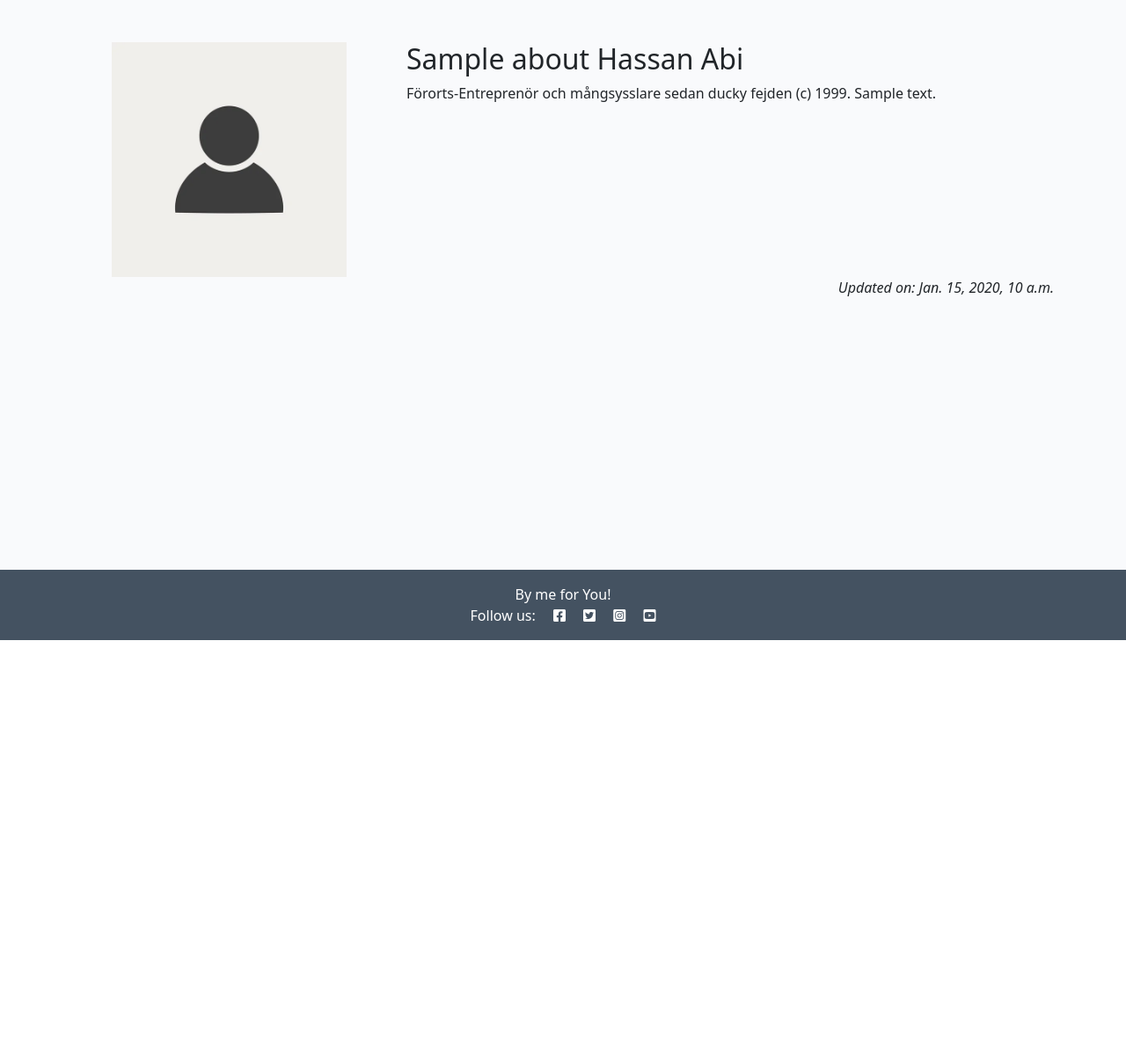
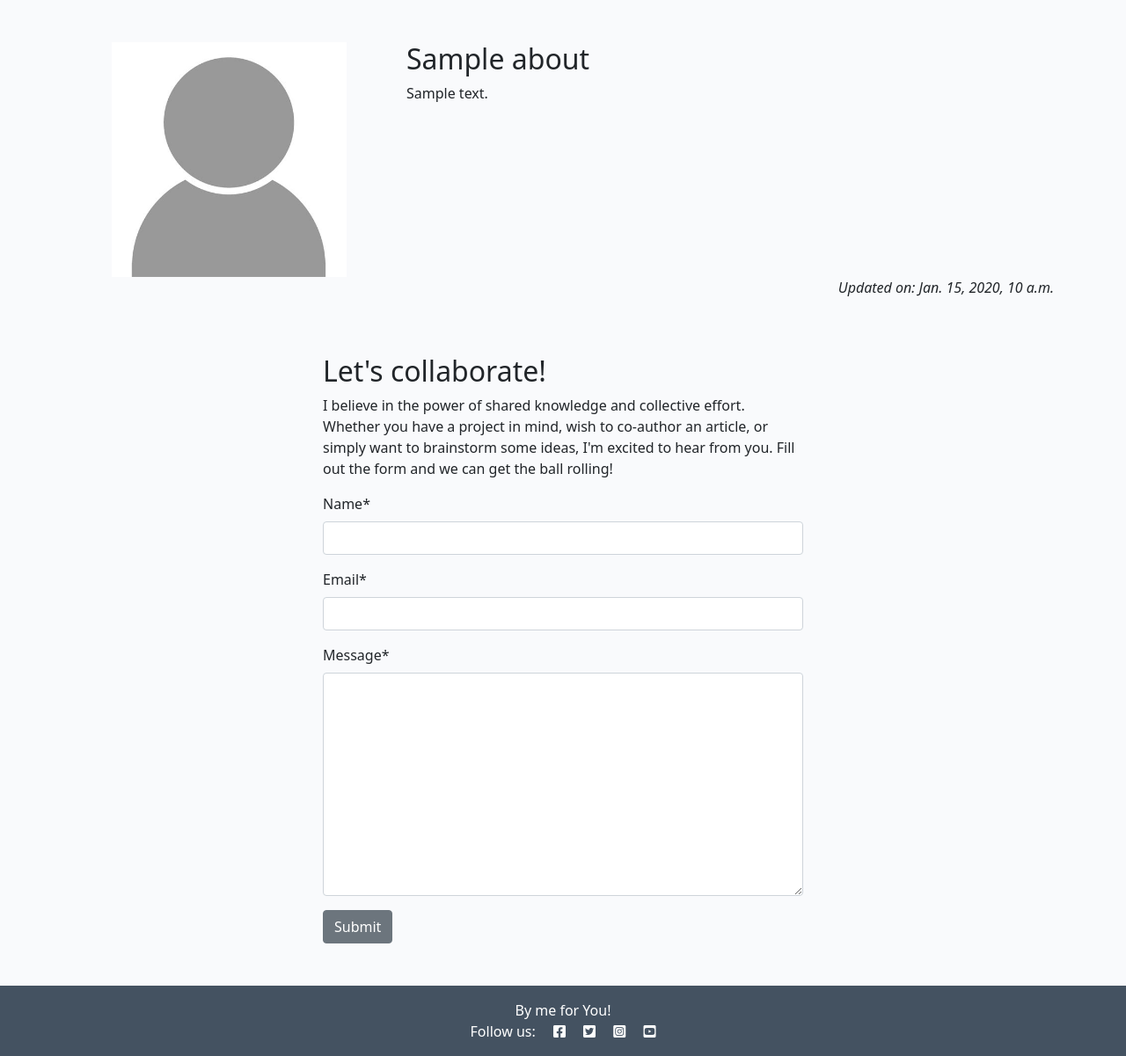
Before and after one commit to Milosson/Travel-Blog, a Django app: page /about/ in a window 1280 px wide. Shown: the part 72-1273 px from the top of the page at 88% size. Before the commit the page ends 800 px from the top, so only its background shows below. Run offline with Django 4.2, Linux system fonts and the light colour scheme; tables that the repository leaves empty hold one stand-in row (values such as "Sample post"); some libraries are stand-ins or nearby versions.

Commit message:
Add user stories for collaboration request feature. Update prerequisite files for collaboration request functionality. Create CollaborateForm in forms.py. Update views.py to include CollaborateForm. Render collaboration request form in about.html with Crispy Forms.

```diff
--- /dev/null
+++ b/about/forms.py
@@ -0,0 +1,7 @@
+from .models import CollaborateRequest
+from django import forms
+
+class CollaborateForm(forms.ModelForm):
+    class Meta:
+        model = CollaborateRequest
+        fields = ('name', 'email', 'message')
--- a/about/models.py
+++ b/about/models.py
@@ -1,4 +1,6 @@
 from django.db import models
+
+# Create your models here.
 
 
 class About(models.Model):
@@ -8,3 +10,13 @@ class About(models.Model):
 
     def __str__(self):
         return self.title
+
+
+class CollaborateRequest(models.Model):
+    name = models.CharField(max_length=200)
+    email = models.EmailField()
+    message = models.TextField()
+    read = models.BooleanField(default=False)
+
+    def __str__(self):
+        return f"Collaboration request from {self.name}"
--- a/about/templates/about/about.html
+++ b/about/templates/about/about.html
@@ -1,20 +1,15 @@
 {% extends 'base.html' %}
+{% load static %}
+{% load crispy_forms_tags %}
+
 {% block content %}
-{% load static %}
-
-
 <div class="container mt-5">
     <div class="row">
-    <div class="col-4 text-center">
-      <img src="{% static 'images/profile.jpg' %}" width="75%" />
+        <div class="col-12 col-md-4 text-center">
+            <img src="{% static 'images/nobody.jpg' %}" width="75%">
         </div>
-    <div class="col-8">
-      <!-- Title goes between these h2 tags -->
-      <h2>{{ about.title }}
-        Hassan Abi
-      </h2>
-      <!-- Content goes directly underneath this -->
-       Förorts-Entreprenör och mångsysslare sedan ducky fejden (c) 1999.
+        <div class="col-12 col-md-8">
+            <h2>{{ about.title }}</h2>
             {{ about.content | safe }}
         </div>
     </div>
@@ -25,5 +20,24 @@
           <p class="text-end"><em>Updated on: {{ about.updated_on }}</em></p>
         </div>
     </div>
+    <div class="row justify-content-center">
+        <div class="col-12 col-md-6 my-5">
+            <h2>Let's collaborate!</h2>
+            <p>I believe in the power of shared knowledge and collective effort.
+                Whether you have a project in mind, wish to co-author
+                an article, or simply want to brainstorm some ideas,
+                I'm excited to hear from you. Fill out the form
+                and we can get the ball rolling!</p>
+
+            <!-- add your form here. Your submit button should
+                                have the classes of btn, btn-secondary -->
+                                <form method="post">
+                                  {{ collaborate_form | crispy }}
+                                  {% csrf_token %}
+                                  <button class="btn btn-secondary"
+                                    type="submit">Submit</button>
+                                </form>
+        </div>
+    </div>
 </div>
 {% endblock content %}
--- a/about/views.py
+++ b/about/views.py
@@ -1,5 +1,6 @@
 from django.shortcuts import render
 from .models import About
+from .forms import CollaborateForm
 
 
 def about_me(request):
@@ -7,9 +8,12 @@ def about_me(request):
     Renders the About page
     """
     about = About.objects.all().order_by('-updated_on').first()
+    collaborate_form = CollaborateForm()
 
     return render(
         request,
         "about/about.html",
-        {"about": about},
+        {"about": about,
+        "collaborate_form": collaborate_form
+        },
     )
--- a/blog/forms.py
+++ b/blog/forms.py
@@ -1,5 +1,6 @@
 from .models import Comment
 from django import forms
+
 
 class CommentForm(forms.ModelForm):
     class Meta:
--- a/blog/views.py
+++ b/blog/views.py
@@ -3,6 +3,7 @@ from django.views import generic
 from django.contrib import messages
 from .models import Post
 from .forms import CommentForm
+
 
 # Create your views here.
 
```
Also changed, not shown: about/admin.py (+14 -2 lines), about/migrations/0002_collaboraterequest.py (added). Lines whose indentation alone changed are shown as unchanged.
